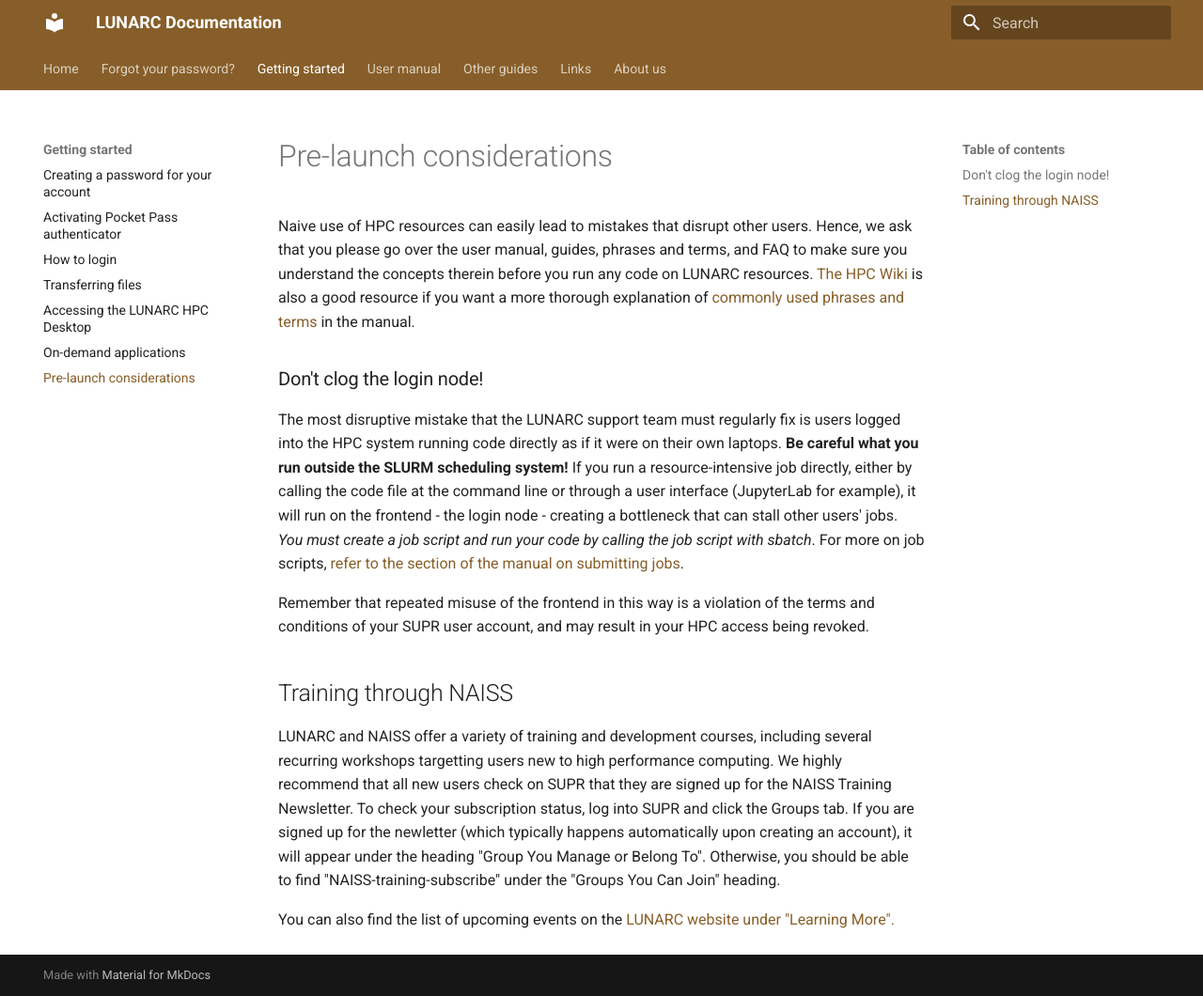
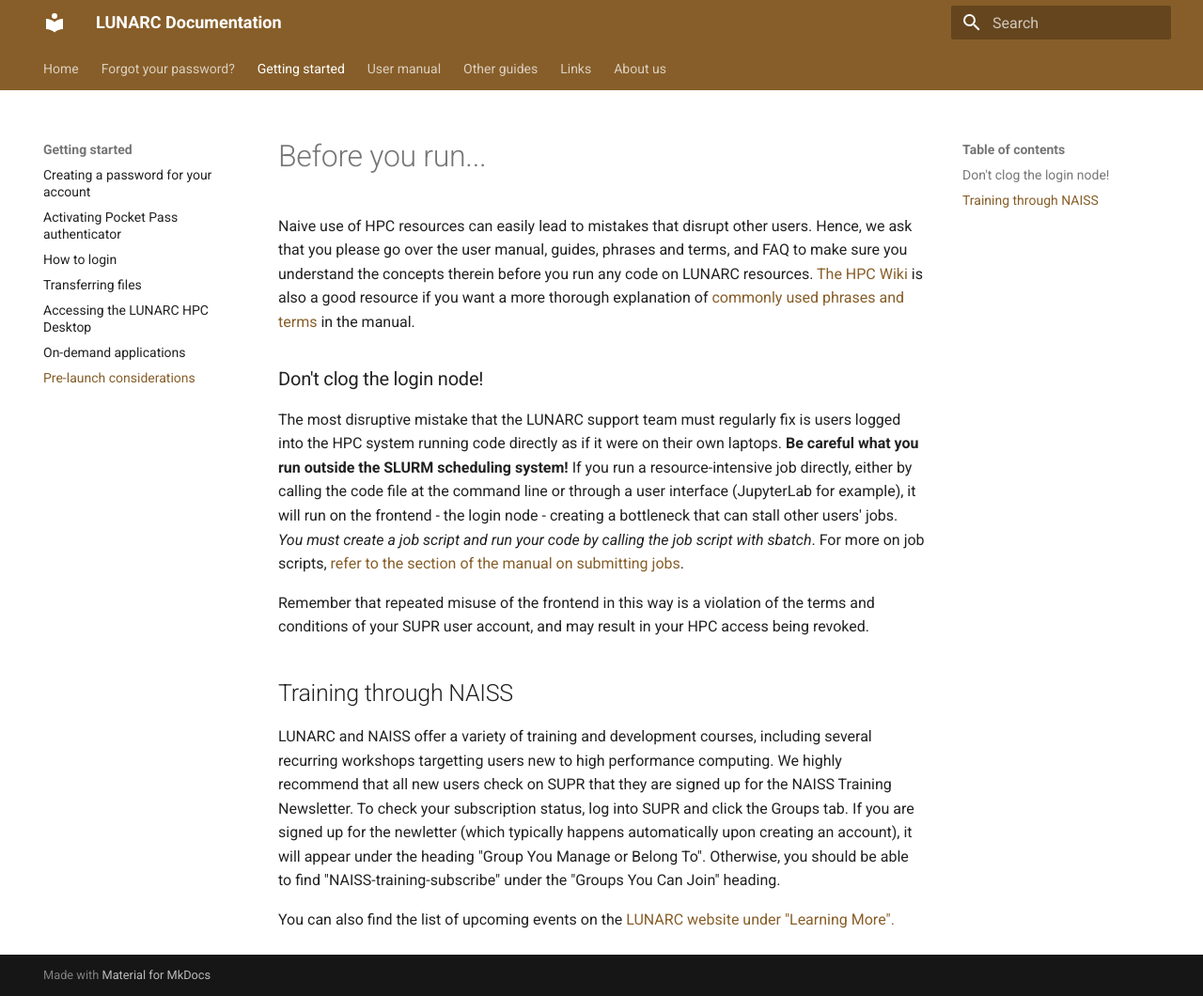
Before and after one commit to lunarc/lunarc_docs, an MkDocs documentation site: the page built from docs/getting_started/prelaunch_considerations.md, in a window 1280 px wide and 1060 px high. Shown: the whole window at 94% size. Built offline with MkDocs 1.6.1 and Material for MkDocs 9.7.7, drawn with Linux system fonts in a browser that asks for light colours; comment, search, counter and statistics services are not loaded.

Commit message:
Update prelaunch_considerations.md

```diff
--- a/docs/getting_started/prelaunch_considerations.md
+++ b/docs/getting_started/prelaunch_considerations.md
@@ -1,4 +1,4 @@
-# Pre-launch considerations
+# Before you run...
 Naive use of HPC resources can easily lead to mistakes that disrupt other users. Hence, we ask that you please go over the user manual, guides, phrases and terms, and FAQ to make sure you understand the concepts therein before you run any code on LUNARC resources. [The HPC Wiki](https://hpc-wiki.info/hpc/Category:Basics) is also a good resource if you want a more thorough explanation of [commonly used phrases and terms](https://lunarc-documentation.readthedocs.io/en/latest/manual/manual_common_phrases/) in the manual.
 
 ### Don't clog the login node!
```
